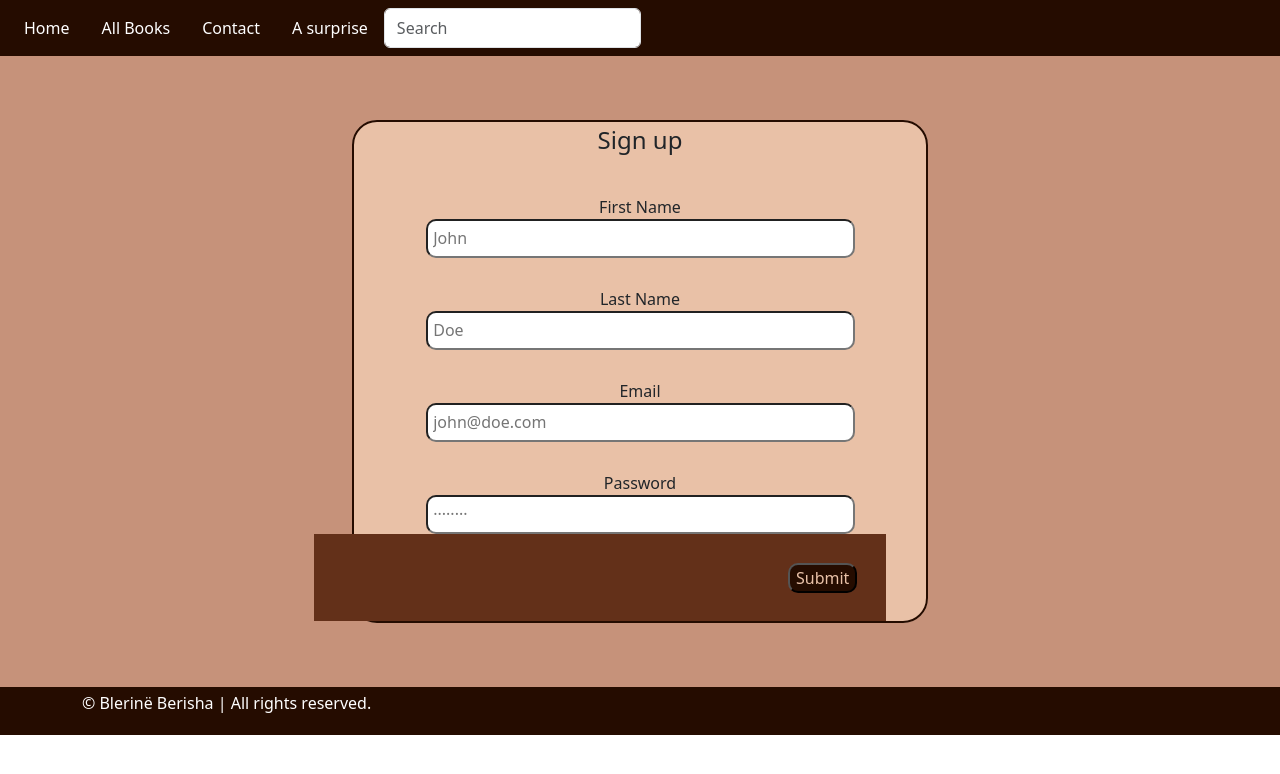
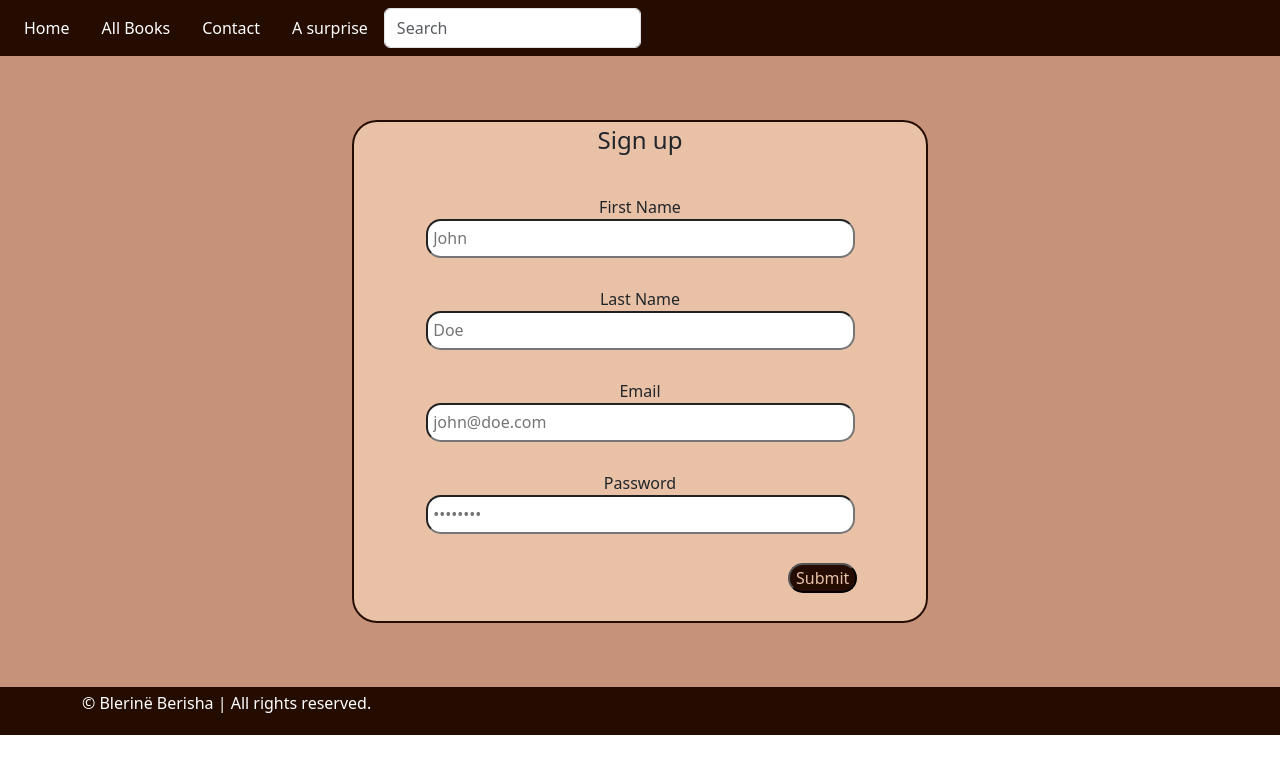
Before and after one commit to blerineberisha/bookshop, a React (Create React App) app in the folder shop/: page /contact in a window 1280 px wide. Shown: the top 774 px of the page. Built offline with nearby package versions, Linux system fonts and the light colour scheme; a web font is replaced by a local one.

Commit message:
replaced validation functions with Yup validation

```diff
--- a/shop/src/Form.css
+++ b/shop/src/Form.css
@@ -18,7 +18,7 @@ fieldset {
 
 .field {
 	width: 75%;
-	border-radius: 10px;
+	border-radius: 15px;
 	padding: 1%;
 }
 
@@ -31,7 +31,7 @@ label {
 	padding-top: 5%;
 }
 
-.button {
+.button-submit {
 	text-align: right;
 	padding: 5%;
 	float: right;
@@ -39,7 +39,15 @@ label {
 }
 
 .sumbit {
-	border-radius: 10px;
+	border-radius: 15px;
 	background-color: #250c00;
 	color: #e9c1a7;
 }
+
+.error{
+	background-color:darkred;
+	color: white;
+	width: fit-content;
+	margin-left: auto;
+	margin-right: auto;
+}
--- a/shop/src/Form.tsx
+++ b/shop/src/Form.tsx
@@ -3,13 +3,12 @@ import * as React from "react";
 import { Formik, Field, Form, FormikHelpers } from "formik";
 import * as Yup from "yup";
 import "./Form.css";
-
 interface Values {
   firstName: string;
   lastName: string;
   email: string;
+  password: string;
 }
-
 const FormElement = () => {
   const SignupSchema = Yup.object().shape({
     firstName: Yup.string()
@@ -28,25 +27,6 @@ const FormElement = () => {
       .max(50, "Too long!")
       .required("Please enter a password."),
   });
-  /*function validateEmail(value: string) {
-    let error;
-    if (!value) {
-      error = "Email address is required";
-      alert(error);
-    } else if (!/^[A-Z0-9._%+-]+@[A-Z0-9.-]+\.[A-Z]{2,4}$/i.test(value)) {
-      error = "Invalid email address";
-      alert(error);
-    }
-    return error;
-  }
-
-  function validateName(value: string) {
-    let error;
-    if (!value) {
-      error = "Name is required";
-      alert(error);
-    }
-  }*/
 
   return (
     <div>
@@ -55,6 +35,7 @@ const FormElement = () => {
           firstName: "",
           lastName: "",
           email: "",
+          password: "",
         }}
         onSubmit={(
           values: Values,
@@ -69,6 +50,7 @@ const FormElement = () => {
         validateOnBlur={false}
         validateOnChange={false}
       >
+        {({ errors, touched }) => (
           <div>
             <Form>
               <fieldset>
@@ -82,9 +64,10 @@ const FormElement = () => {
                     id="firstName"
                     name="firstName"
                     placeholder="John"
-                  required
-                  // validate={validateName}
                   />
+                  {errors.firstName && touched.firstName && (
+                    <div className="error">{errors.firstName}</div>
+                  )}
                 </div>
                 <div>
                   <label htmlFor="lastName">Last Name</label>
@@ -95,9 +78,10 @@ const FormElement = () => {
                     id="lastName"
                     name="lastName"
                     placeholder="Doe"
-                  required
-                  //validate={validateName}
                   />
+                  {errors.lastName && touched.lastName && (
+                    <div className="error">{errors.lastName}</div>
+                  )}
                 </div>
                 <div>
                   <label htmlFor="email">Email</label>{" "}
@@ -108,10 +92,10 @@ const FormElement = () => {
                     id="email"
                     name="email"
                     placeholder="john@doe.com"
-                  required
-                  type="email"
-                  //validate={validateEmail}
                   />
+                  {errors.email && touched.email && (
+                    <div className="error">{errors.email}</div>
+                  )}
                 </div>
                 <div>
                   <label htmlFor="password">Password</label>{" "}
@@ -121,18 +105,22 @@ const FormElement = () => {
                     className="field"
                     id="password"
                     name="password"
-                  placeholder="········"
-                  required
+                    placeholder="&#8226;&#8226;&#8226;&#8226;&#8226;&#8226;&#8226;&#8226;"
                     type="password"
-                  //validate={validateEmail}
                   />
+                  {errors.password && touched.password && (
+                    <div className="error">{errors.password}</div>
+                  )}
                 </div>
-              <div className="button">
-                <button type="submit" className="sumbit">Submit</button>
+                <div className="button-submit">
+                  <button type="submit" className="sumbit">
+                    Submit
+                  </button>
                 </div>
               </fieldset>
             </Form>
           </div>
+        )}
       </Formik>
     </div>
   );
```
Also changed, not shown: shop/src/Navigation.tsx (line endings or trailing spaces). Lines whose indentation alone changed are shown as unchanged.
